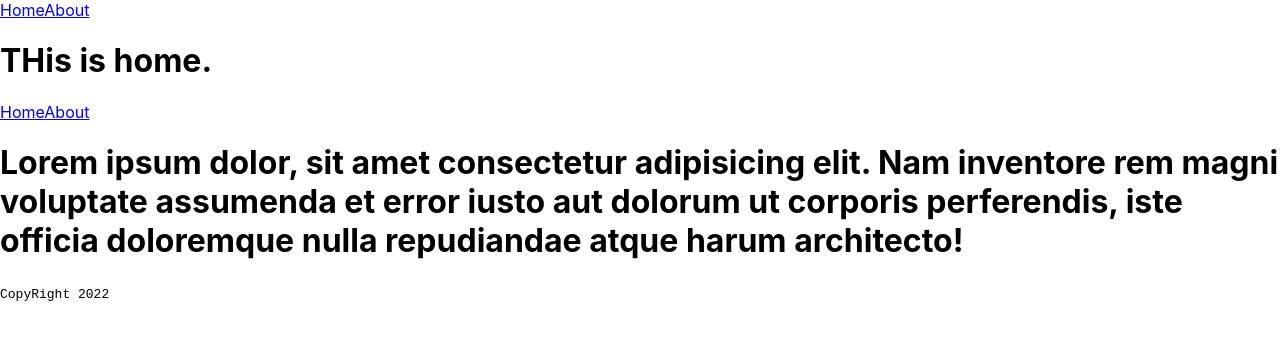
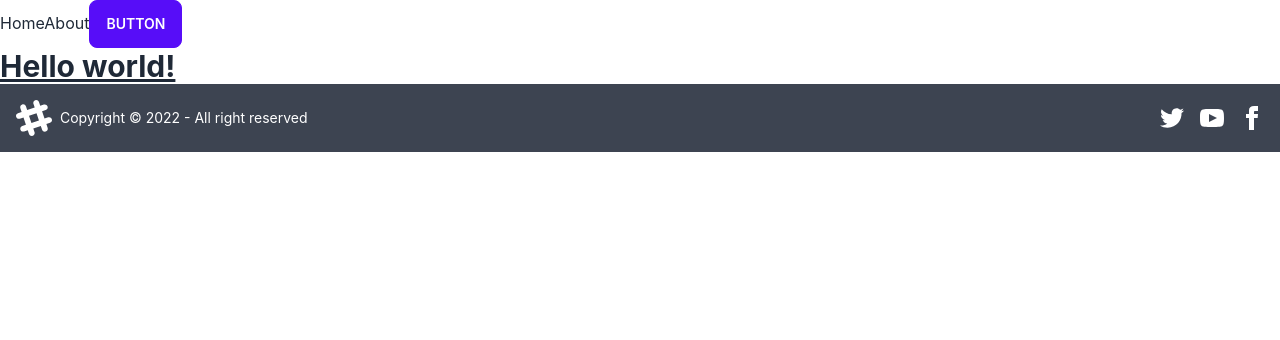
Before and after one commit to partho2589/genius-phone-services, a React (Create React App) app: page / in a window 1280 px wide. Shown: the top 340 px of the page. Built offline with nearby package versions, Linux system fonts and the light colour scheme.

Commit message:
added footer data

```diff
--- a/package.json
+++ b/package.json
@@ -6,6 +6,7 @@
     "@testing-library/jest-dom": "^5.16.5",
     "@testing-library/react": "^13.4.0",
     "@testing-library/user-event": "^13.5.0",
+    "daisyui": "^2.46.0",
     "react": "^18.2.0",
     "react-dom": "^18.2.0",
     "react-router-dom": "^6.6.1",
--- a/src/Pages/Home/Home.js
+++ b/src/Pages/Home/Home.js
@@ -1,13 +1,11 @@
 import React from 'react';
-import { Link } from 'react-router-dom';
 
 const Home = () => {
     return (
         <div>
-            <h1>THis is home.</h1>
-            <Link to='/'>Home</Link>
-            <Link to ="/about">About</Link>
-            <h1>Lorem ipsum dolor, sit amet consectetur adipisicing elit. Nam inventore rem magni voluptate assumenda et error iusto aut dolorum ut corporis perferendis, iste officia doloremque nulla repudiandae atque harum architecto!</h1>
+            <h1 class="text-3xl font-bold underline">
+                Hello world!
+            </h1>
         </div>
     );
 };
--- a/src/Pages/Shared/Footer/Footer.js
+++ b/src/Pages/Shared/Footer/Footer.js
@@ -4,9 +4,18 @@
     const today = new Date()
     const year = today.getFullYear();
     return (
-        <div>
-            <p><samp>CopyRight {year}</samp></p>
-        </div>
+        <footer class="footer items-center p-4 bg-neutral text-neutral-content">
+            <div class="items-center grid-flow-col">
+                <svg width="36" height="36" viewBox="0 0 24 24" xmlns="http://www.w3.org/2000/svg" fill-rule="evenodd" clip-rule="evenodd" class="fill-current"><path d="M22.672 15.226l-2.432.811.841 2.515c.33 1.019-.209 2.127-1.23 2.456-1.15.325-2.148-.321-2.463-1.226l-.84-2.518-5.013 1.677.84 2.517c.391 1.203-.434 2.542-1.831 2.542-.88 0-1.601-.564-1.86-1.314l-.842-2.516-2.431.809c-1.135.328-2.145-.317-2.463-1.229-.329-1.018.211-2.127 1.231-2.456l2.432-.809-1.621-4.823-2.432.808c-1.355.384-2.558-.59-2.558-1.839 0-.817.509-1.582 1.327-1.846l2.433-.809-.842-2.515c-.33-1.02.211-2.129 1.232-2.458 1.02-.329 2.13.209 2.461 1.229l.842 2.515 5.011-1.677-.839-2.517c-.403-1.238.484-2.553 1.843-2.553.819 0 1.585.509 1.85 1.326l.841 2.517 2.431-.81c1.02-.33 2.131.211 2.461 1.229.332 1.018-.21 2.126-1.23 2.456l-2.433.809 1.622 4.823 2.433-.809c1.242-.401 2.557.484 2.557 1.838 0 .819-.51 1.583-1.328 1.847m-8.992-6.428l-5.01 1.675 1.619 4.828 5.011-1.674-1.62-4.829z"></path></svg>
+                <p>Copyright © 2022 - All right reserved</p>
+            </div>
+            <div class="grid-flow-col gap-4 md:place-self-center md:justify-self-end">
+                <a href=''><svg xmlns="http://www.w3.org/2000/svg" width="24" height="24" viewBox="0 0 24 24" class="fill-current"><path d="M24 4.557c-.883.392-1.832.656-2.828.775 1.017-.609 1.798-1.574 2.165-2.724-.951.564-2.005.974-3.127 1.195-.897-.957-2.178-1.555-3.594-1.555-3.179 0-5.515 2.966-4.797 6.045-4.091-.205-7.719-2.165-10.148-5.144-1.29 2.213-.669 5.108 1.523 6.574-.806-.026-1.566-.247-2.229-.616-.054 2.281 1.581 4.415 3.949 4.89-.693.188-1.452.232-2.224.084.626 1.956 2.444 3.379 4.6 3.419-2.07 1.623-4.678 2.348-7.29 2.04 2.179 1.397 4.768 2.212 7.548 2.212 9.142 0 14.307-7.721 13.995-14.646.962-.695 1.797-1.562 2.457-2.549z"></path></svg>
+                </a>
+                <a><svg xmlns="http://www.w3.org/2000/svg" width="24" height="24" viewBox="0 0 24 24" class="fill-current"><path d="M19.615 3.184c-3.604-.246-11.631-.245-15.23 0-3.897.266-4.356 2.62-4.385 8.816.029 6.185.484 8.549 4.385 8.816 3.6.245 11.626.246 15.23 0 3.897-.266 4.356-2.62 4.385-8.816-.029-6.185-.484-8.549-4.385-8.816zm-10.615 12.816v-8l8 3.993-8 4.007z"></path></svg></a>
+                <a href='https://www.facebook.com/home.php' target="_blank"><svg xmlns="http://www.w3.org/2000/svg" width="24" height="24" viewBox="0 0 24 24" class="fill-current"><path d="M9 8h-3v4h3v12h5v-12h3.642l.358-4h-4v-1.667c0-.955.192-1.333 1.115-1.333h2.885v-5h-3.808c-3.596 0-5.192 1.583-5.192 4.615v3.385z"></path></svg></a>
+            </div>
+        </footer>
     );
 };
 
--- a/src/Pages/Shared/Header/Navbar.js
+++ b/src/Pages/Shared/Header/Navbar.js
@@ -6,6 +6,7 @@
         <div>
        <Link to='/'>Home</Link>
        <Link to='/about'>About</Link>
+       <button class="btn btn-primary">Button</button>
         </div>
     );
 };
--- a/src/index.css
+++ b/src/index.css
@@ -1,3 +1,9 @@
+@tailwind base;
+@tailwind components;
+@tailwind utilities;
+
+
+
 body {
   margin: 0;
   font-family: -apple-system, BlinkMacSystemFont, 'Segoe UI', 'Roboto', 'Oxygen',
--- a/tailwind.config.js
+++ b/tailwind.config.js
@@ -1,8 +1,8 @@
 /** @type {import('tailwindcss').Config} */
 module.exports = {
-  content: [],
+  content: ["./src/**/*.{html,js}"],
   theme: {
     extend: {},
   },
-  plugins: [],
+  plugins: [require("daisyui")],
 }
```
Also changed, not shown: 1 other file (tests, documents, lock files or other folders).
